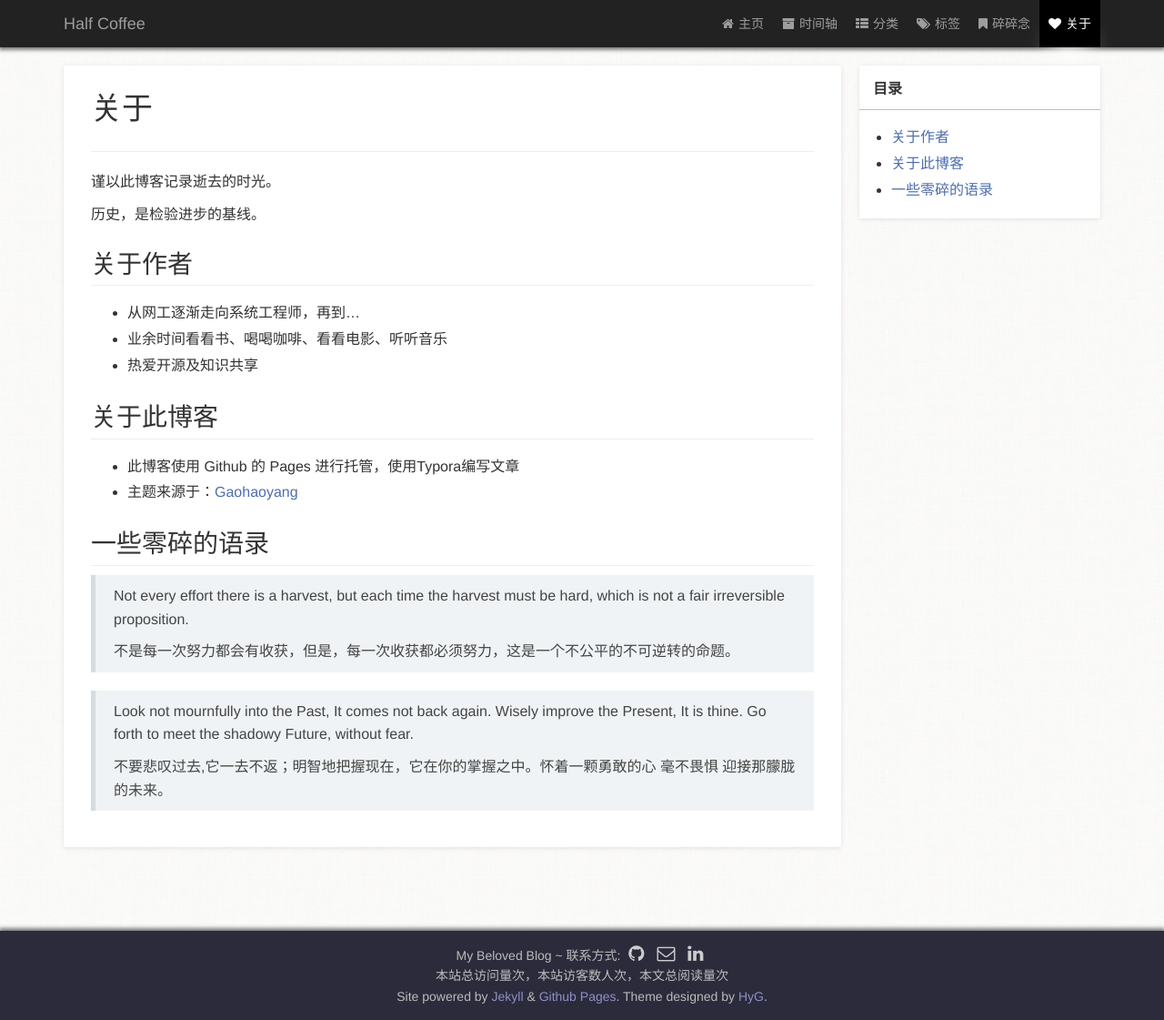
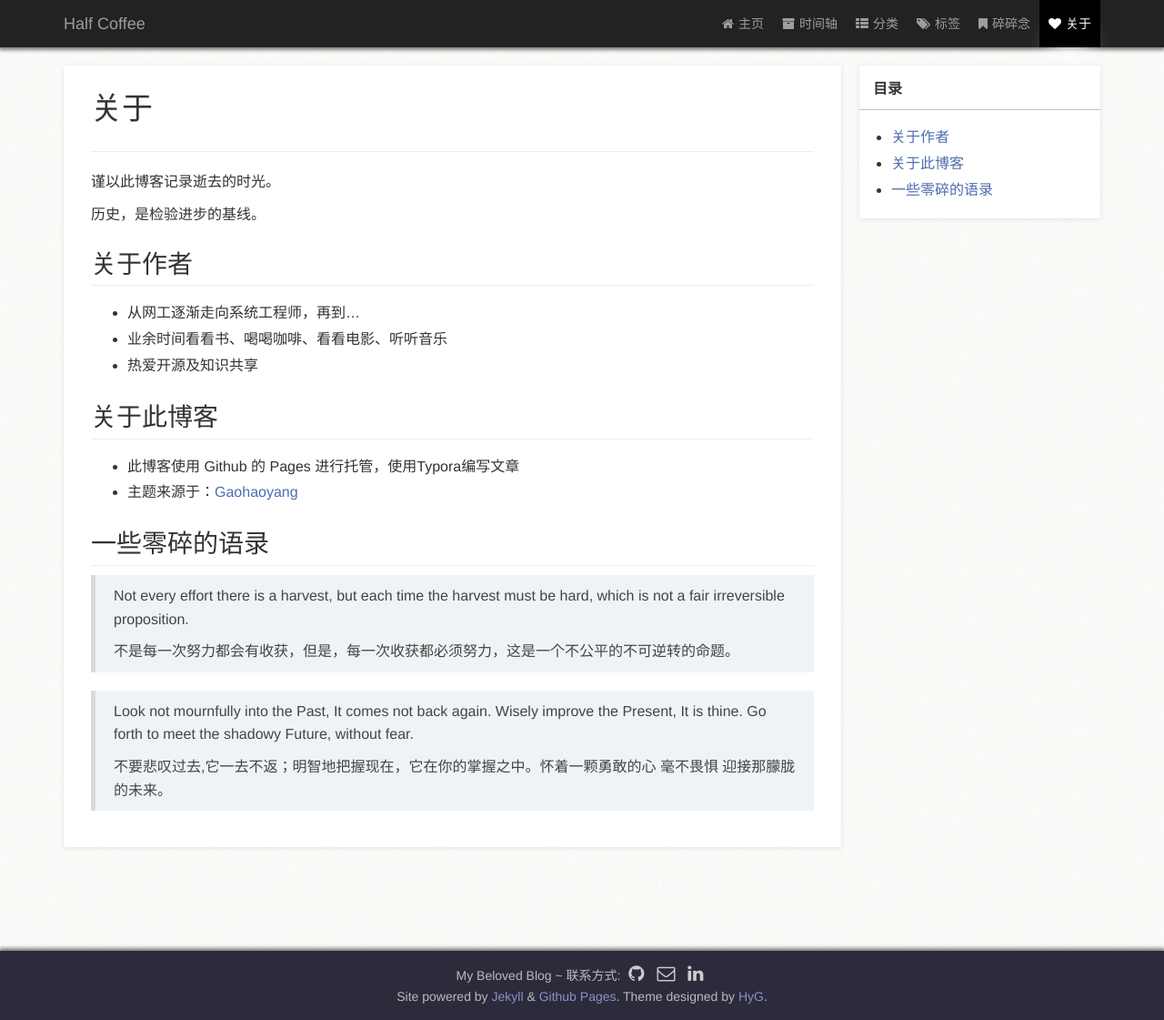
Before and after one commit to zm1990s/halfcoffee, a Jekyll site: the page built from page/4about.md, in a window 1280 px wide. Shown: the whole page at 91% size. Built offline with Jekyll 4.4.1, drawn with Linux system fonts in a browser that asks for light colours; comment, search, counter and statistics services are not loaded; a style sheet for code colours, icons or effects is not loaded; part of the change alters nothing that is shown.

Commit message:
20231026

```diff
--- a/_includes/footer.html
+++ b/_includes/footer.html
@@ -17,9 +17,12 @@
             <a href="https://www.linkedin.com/in/{{site.linkedIn_username}}" title="LinkedIn"><i class="fa fa-linkedin" aria-hidden="true"></i></a> {% endif %} {% if site.dribbble_username %}
             <a href=" https://dribbble.com/{{site.dribbble_username}}" title="Dribbble"><i class="fa fa-dribbble" aria-hidden="true"></i></a> {% endif %}
         </p>
+      <!--
         <p>
             本站总访问量<span id="busuanzi_value_site_pv"></span>次，本站访客数<span id="busuanzi_value_site_uv"></span>人次，本文总阅读量<span id="busuanzi_value_page_pv"></span>次
         </p>
+    这个在最后 <script async src="//busuanzi.ibruce.info/busuanzi/2.3/busuanzi.pure.mini.js"></script>
+    -->
         <p class="power">
             <span>
                 Site powered by <a href="https://jekyllrb.com/">Jekyll</a> & <a href="https://pages.github.com/">Github Pages</a>.
@@ -30,5 +33,5 @@
         </p>
     </div>
 </footer>
-<script async src="//busuanzi.ibruce.info/busuanzi/2.3/busuanzi.pure.mini.js"></script>
+
 <script defer src='https://static.cloudflareinsights.com/beacon.min.js' data-cf-beacon='{"token": "bff5ec61bd744eef973a596a1b38e9d4"}'></script>
```
